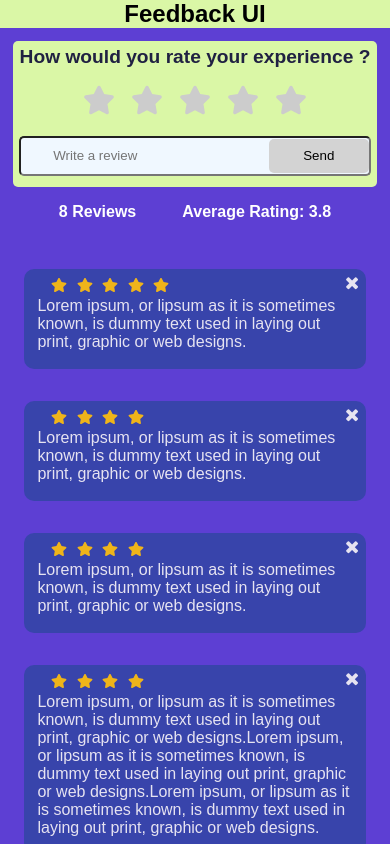
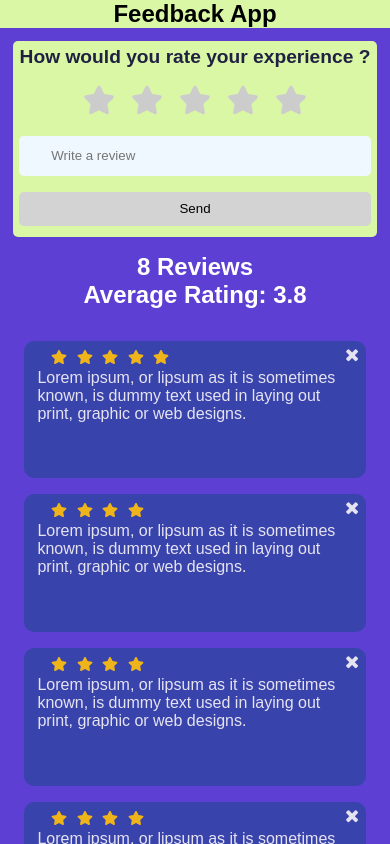
Before and after one commit to pswebcom/feedback-app, a React (Create React App) app in the folder app/: page / in a window 390 px wide. Shown: the top 844 px of the page. Built offline with nearby package versions, Linux system fonts and the light colour scheme; a web font is replaced by a local one.

Commit message:
FeedbackForm and other  css fixed

```diff
--- a/app/public/index.html
+++ b/app/public/index.html
@@ -21,7 +21,7 @@
       rel="stylesheet"
       href="https://cdnjs.cloudflare.com/ajax/libs/font-awesome/4.7.0/css/font-awesome.min.css"
     />
-    <title>React App</title>
+    <title>Feedback App</title>
   </head>
   <body>
     <noscript>You need to enable JavaScript to run this app.</noscript>
--- a/app/src/App.js
+++ b/app/src/App.js
@@ -23,13 +23,11 @@ const App = () => {
   return (
     <>
       <Header />
-      {/* <div className="container"> */}
       <div className="feedback">
         <FeedbackForm handleAdd={addFeedback} />
         <FeedbackStats feedback={feedback} />
         <FeedbackList feedback={feedback} handleDelete={deleteFeedback} />
       </div>
-      {/* </div> */}
     </>
   );
 };
--- a/app/src/components/FeedbackItem.js
+++ b/app/src/components/FeedbackItem.js
@@ -16,7 +16,7 @@ const FeedbackItem = ({ item, handleDelete }) => {
 
       <i className="fa fa-close" onClick={() => handleDelete(item.id)}></i>
       <div className="text-display">
-        <span>{item.text}</span>
+        <span className="text-display-span">{item.text}</span>
       </div>
     </Card>
   );
--- a/app/src/components/Header.js
+++ b/app/src/components/Header.js
@@ -3,7 +3,7 @@ import React from "react";
 const Header = () => {
   return (
     <header>
-      <h2>Feedback UI</h2>
+      <h2>Feedback App</h2>
     </header>
   );
 };
--- a/app/src/index.css
+++ b/app/src/index.css
@@ -128,7 +128,19 @@ header {
   min-height: 20px;
   max-width: 92%;
   margin: 0 auto;
-  padding: 0 0 1rem 0;
+  padding: 0 0 0.6rem 0;
+  overflow: hidden;
+  text-overflow: ellipsis;
+  white-space: wrap;
+  /* border: 1px solid yellow; */
+}
+
+.text-display-span {
+  min-width: 92%;
+  margin: 0 auto;
+  /* border: 1px solid red; */
+  justify-content: center;
+  min-height: 100px;
 }
 
 .reverse {
@@ -183,12 +195,14 @@ header {
   padding-left: 2rem;
   padding-right: 2rem;
   background-color: #f0f8ff;
+  border: none;
+  outline: none;
 }
 
 .feedback-form button {
   position: absolute;
   right: 2px;
-  top: 3px;
+  top: 4px;
   border-radius: 5px;
 }
 
@@ -235,8 +249,19 @@ input[type="radio"] {
 }
 
 @media (max-width: 420px) {
-  .feedback-stats h4 {
-    font-size: 1rem;
-    font-weight: 900;
+  .feedback-stats {
+    flex-direction: column;
+    text-align: center;
+  }
+
+  .feedback-form button {
+    position: static;
+    border-radius: 5px;
+    width: 100%;
+    margin-top: 1rem;
+  }
+
+  .card:first-child {
+    margin-top: 1rem;
   }
 }
```
